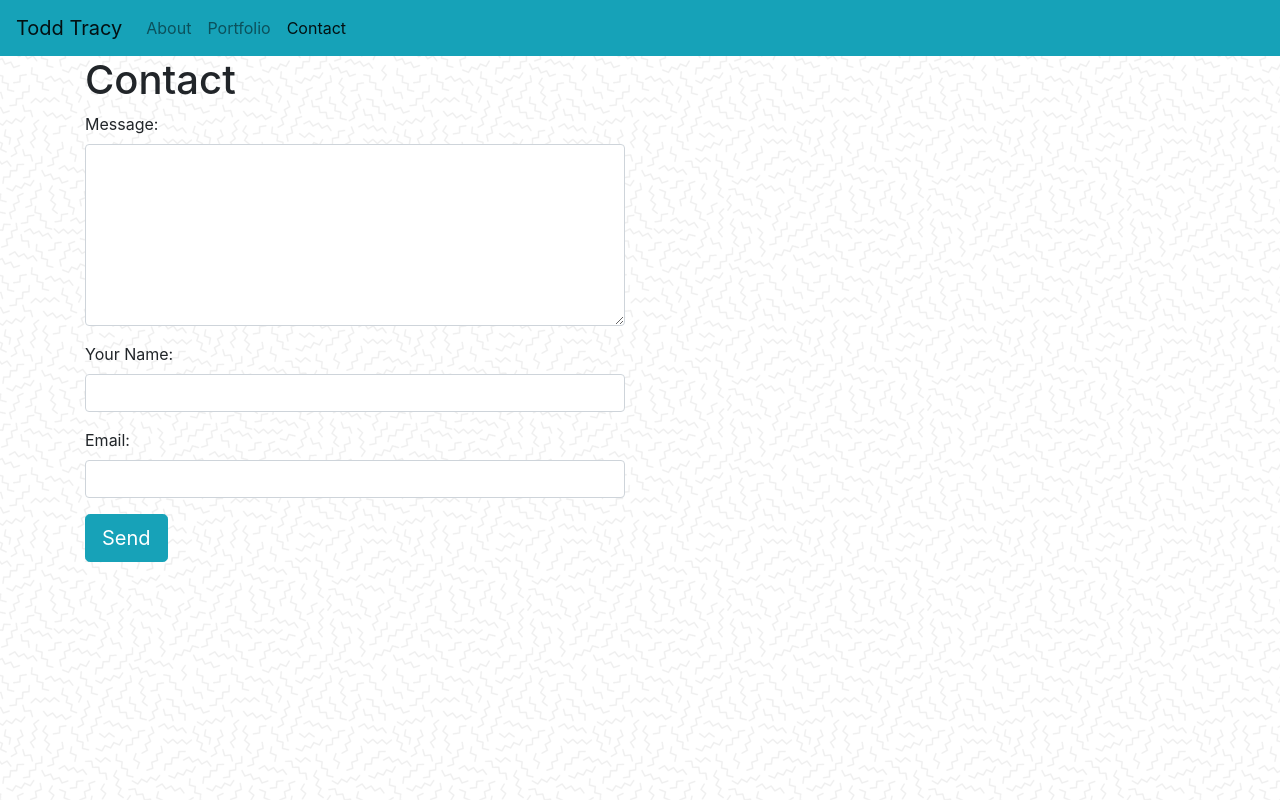
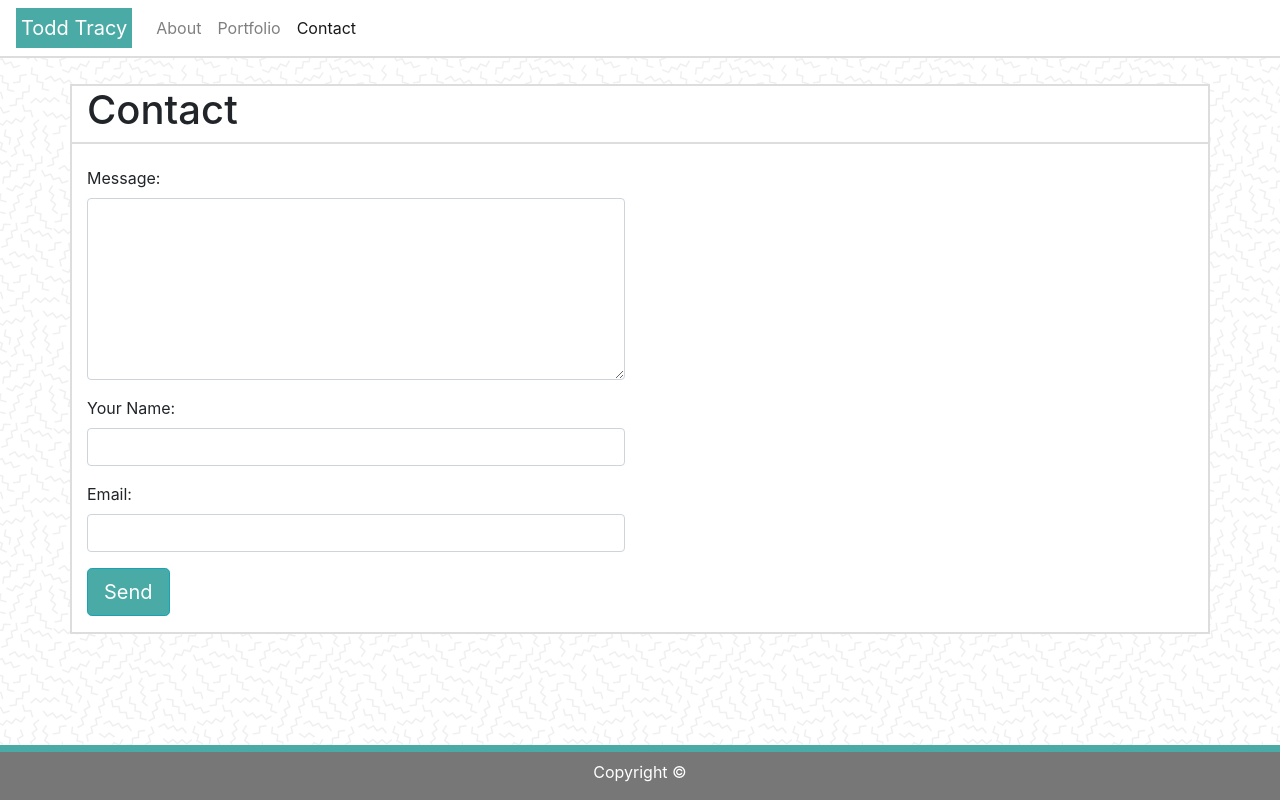
Before and after one commit to trvcytg/Bootstrap-Portfolio, a plain HTML site: page contact.html in a window 1280 px wide. Drawn offline with Linux system fonts and the light colour scheme.

Commit message:
Updated colors and styling to match previous homework more closely. Also added footer.

```diff
--- a/contact.html
+++ b/contact.html
@@ -5,6 +5,12 @@
     <meta name="viewport" content="width=device-width, initial-scale=1.0" />
     <meta http-equiv="X-UA-Compatible" content="ie=edge" />
     <title>About | Todd Tracy</title>
+    <link
+      rel="icon"
+      type="image/png"
+      sizes="16x16"
+      href="./assets/images/favicon-16x16.png"
+    />
     <link rel="stylesheet" type="text/css" href="assets/css/bootstrap.css" />
     <style>
       body {
@@ -15,10 +21,15 @@
   </head>
   <body>
     <nav
-      class="navbar navbar-expand-sm navbar-light"
-      style="background-color: #16a2b8;"
+      class="navbar navbar-expand navbar-light"
+      style="background-color: #ffffff; border-bottom: 2px solid #dddddd"
     >
-      <a class="navbar-brand" href="#">Todd Tracy</a>
+      <a
+        class="navbar-brand"
+        href="#"
+        style="background-color: #4aaaa5; padding: 5px; color:#ffffff;"
+        >Todd Tracy</a
+      >
       <button
         class="navbar-toggler"
         type="button"
@@ -40,11 +51,14 @@
         </div>
       </div>
     </nav>
-    <div class="container">
-      <div class="row">
+    <div
+      class="container"
+      style="background-color: #ffffff; border:2px solid #dddddd; margin-top: 2%;"
+    >
+      <div class="row" style="border-bottom: 2px solid #dddddd">
         <div class="col-sm-4"><h1>Contact</h1></div>
       </div>
-      <div class="row">
+      <div class="row" style="margin-top: 2%;">
         <div class="col-sm-12">
           <div class="row">
             <div class="col-md-6 col-md-offset-3" id="form_container">
@@ -92,6 +106,7 @@
                     <button
                       type="submit"
                       class="btn btn-lg btn-info pull-right"
+                      style="background-color: #4aaaa5;"
                     >
                       Send
                     </button>
@@ -117,4 +132,23 @@
       </div>
     </div>
   </body>
+  <footer>
+    <style>
+      .footer {
+        position: fixed;
+        left: 0;
+        bottom: 0;
+        width: 100%;
+        padding-top: 0.5em;
+        background-color: #777777;
+        color: #ffffff;
+        border-top: 7.5px solid #4aaaa5;
+        text-align: center;
+      }
+    </style>
+
+    <div class="footer">
+      <p>Copyright ©</p>
+    </div>
+  </footer>
 </html>
```
Also changed, not shown: index.html (+39 -6 lines), portfolio.html (+39 -6 lines), assets/images/favicon-16x16.png (added).
